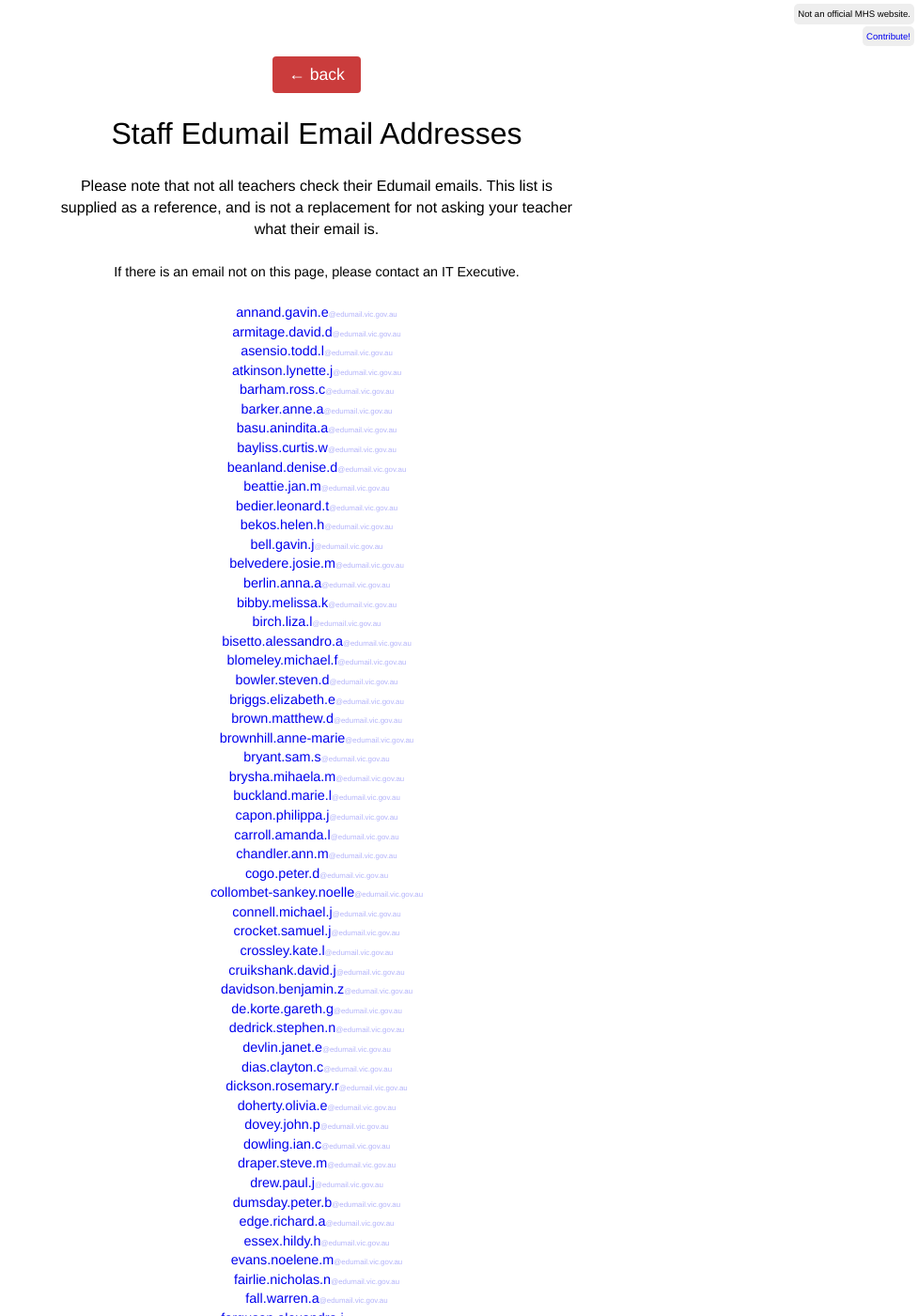
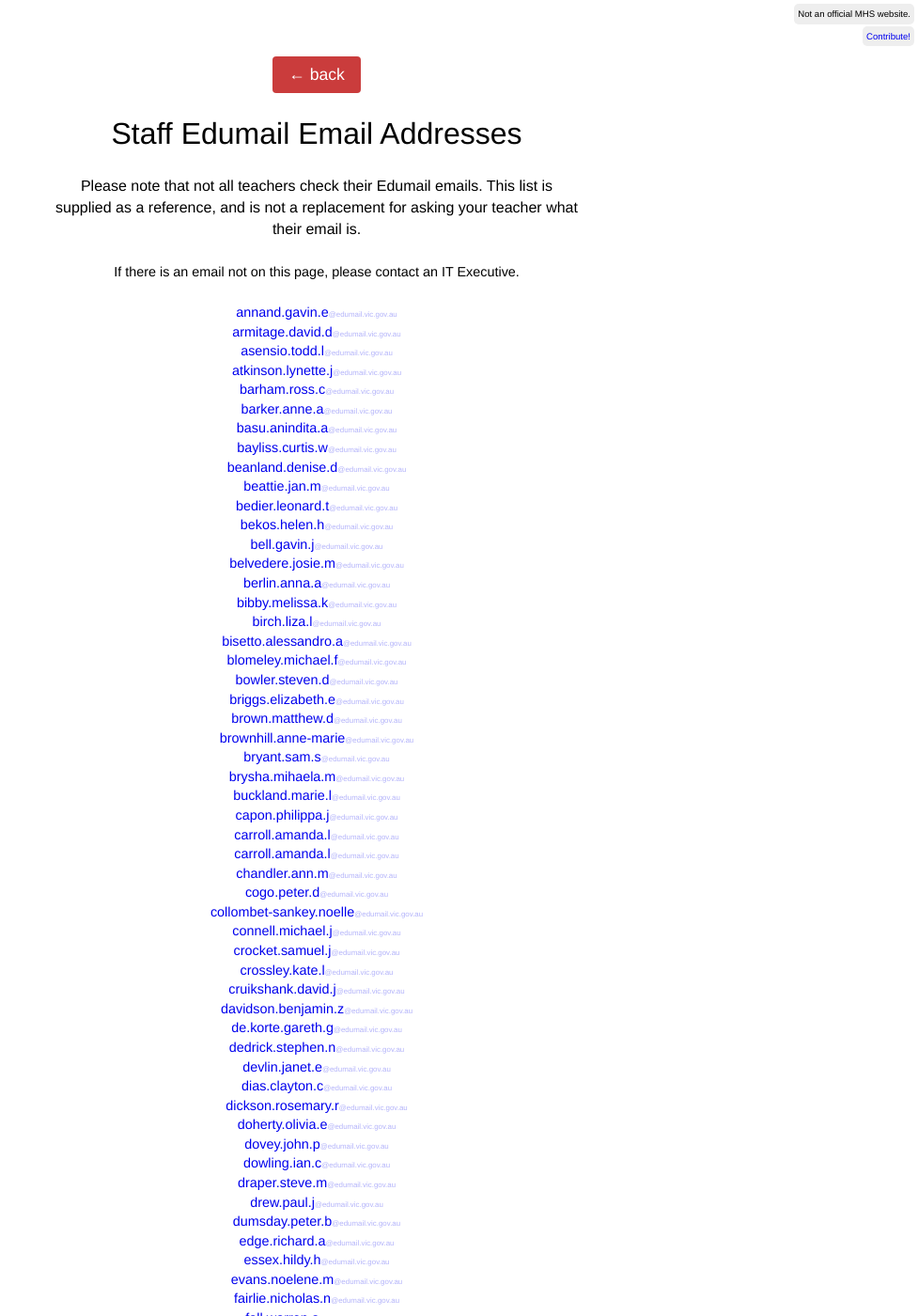
Before and after one commit to mhslinks/mhslinks.github.io, a Jekyll site: the page built from emails/index.html, in a window 1280 px wide and 1400 px high. Shown: the whole window at 94% size, without its empty margins (303-1280 px from the left). Built offline with Jekyll 4.4.1, drawn with Linux system fonts in a browser that asks for light colours; some of the changed text lies outside the part shown.

Commit message:
update teacher emails, add student emails

```diff
--- a/_data/emails.yml
+++ b/_data/emails.yml
@@ -166,3 +166,9 @@
 - name: malavieille.helene.h
 - name: laing.keith.g
 - name: bell.gavin.j
+- name: sharp.marcus.l
+- name: morten.paul.j
+- name: frost.d.l
+- name: gazzana.pasquale.p
+- name: griffiths.dean.j
+- name: carroll.amanda.l
--- a/emails/index.html
+++ b/emails/index.html
@@ -1,11 +1,11 @@
 ---
 layout: default
-title: Emails
+title: Teacher Emails
 ---
 <div class="inner emails-body fade-in fade-two">
   <div><a class="pure-button button-xlarge button-red" href="../"> &larr; back</a></div>
   <h1>Staff Edumail Email Addresses</h1>
-  <div>Please note that not all teachers check their Edumail emails. This list is supplied as a reference, and is not a replacement for not asking your teacher what their email is.</div>
+  <div>Please note that not all teachers check their Edumail emails. This list is supplied as a reference, and is not a replacement for asking your teacher what their email is.</div>
   <br>
   <div class="small"><span style="line-height: 1.4;">If there is an email not on this page, please contact an IT Executive.</span></div>
   <br>
```
Also changed, not shown: _data/studentcontacts.yml (added, +11 -0 lines), studentcontacts/index.html (added, +29 -0 lines).
